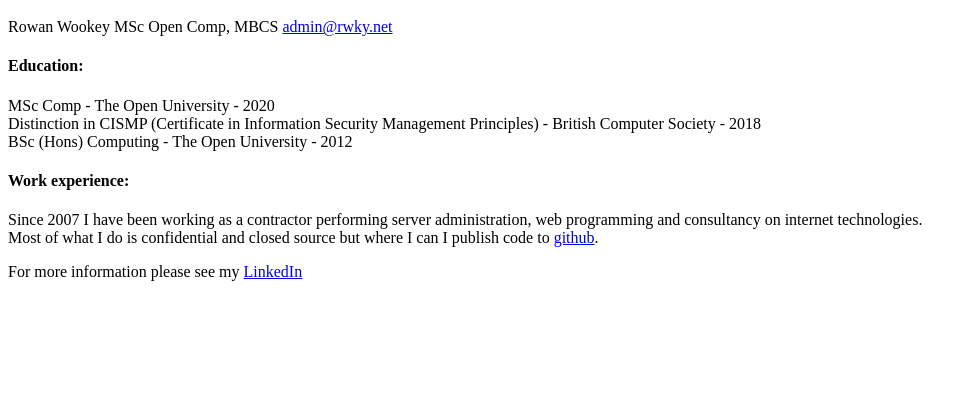
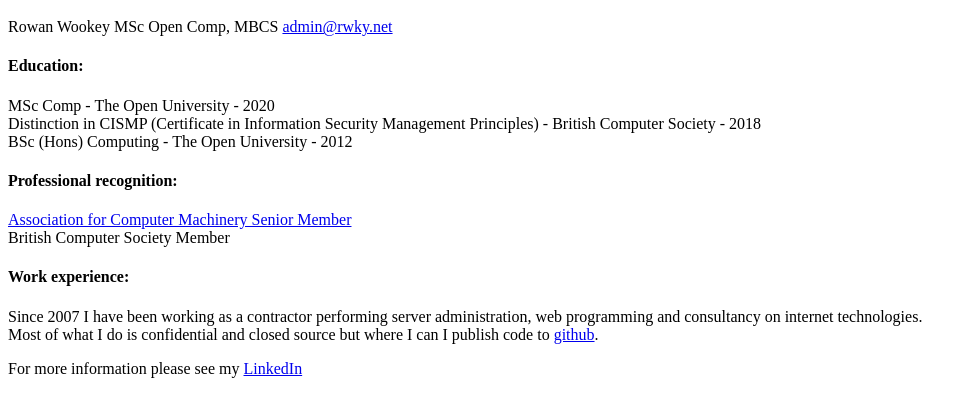
Before and after one commit to rwky/rwky.net, a website: page app/public/cv.html in a window 1280 px wide. Shown: the part 101-518 px from the top of the page, without its empty margins (0-977 px from the left). Drawn offline with Linux system fonts and the light colour scheme.

Commit message:
Added ACM membership to CV and updated footer

```diff
--- a/app/public/cv.html
+++ b/app/public/cv.html
@@ -19,6 +19,11 @@
 Distinction in CISMP (Certificate in Information Security Management Principles) - British Computer Society - 2018<br>
 BSc (Hons) Computing - The Open University - 2012<br>
 </p>
+<h4>Professional recognition:</h4>
+<p>
+    <a href="https://awards.acm.org/award_winners/wookey_3410091" target="_blank">Association for Computer Machinery Senior Member</a><br>
+    British Computer Society Member
+</p>
 <h4>Work experience:</h4>
 <p>
 Since 2007 I have been working as a contractor performing server administration, web programming and consultancy on internet technologies.<br>
```
Also changed, not shown: app/views/footer.html (+0 -3 lines).
